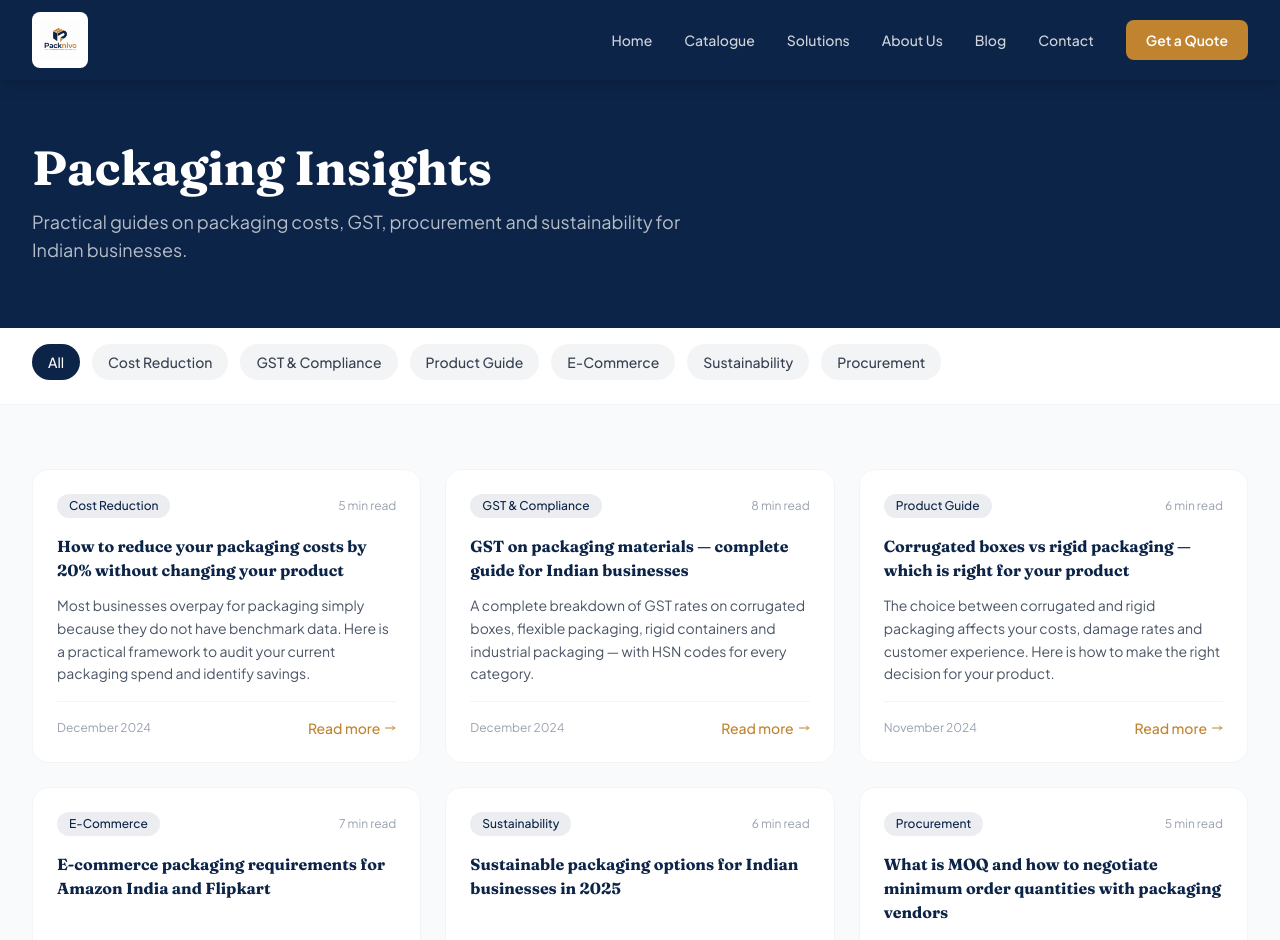
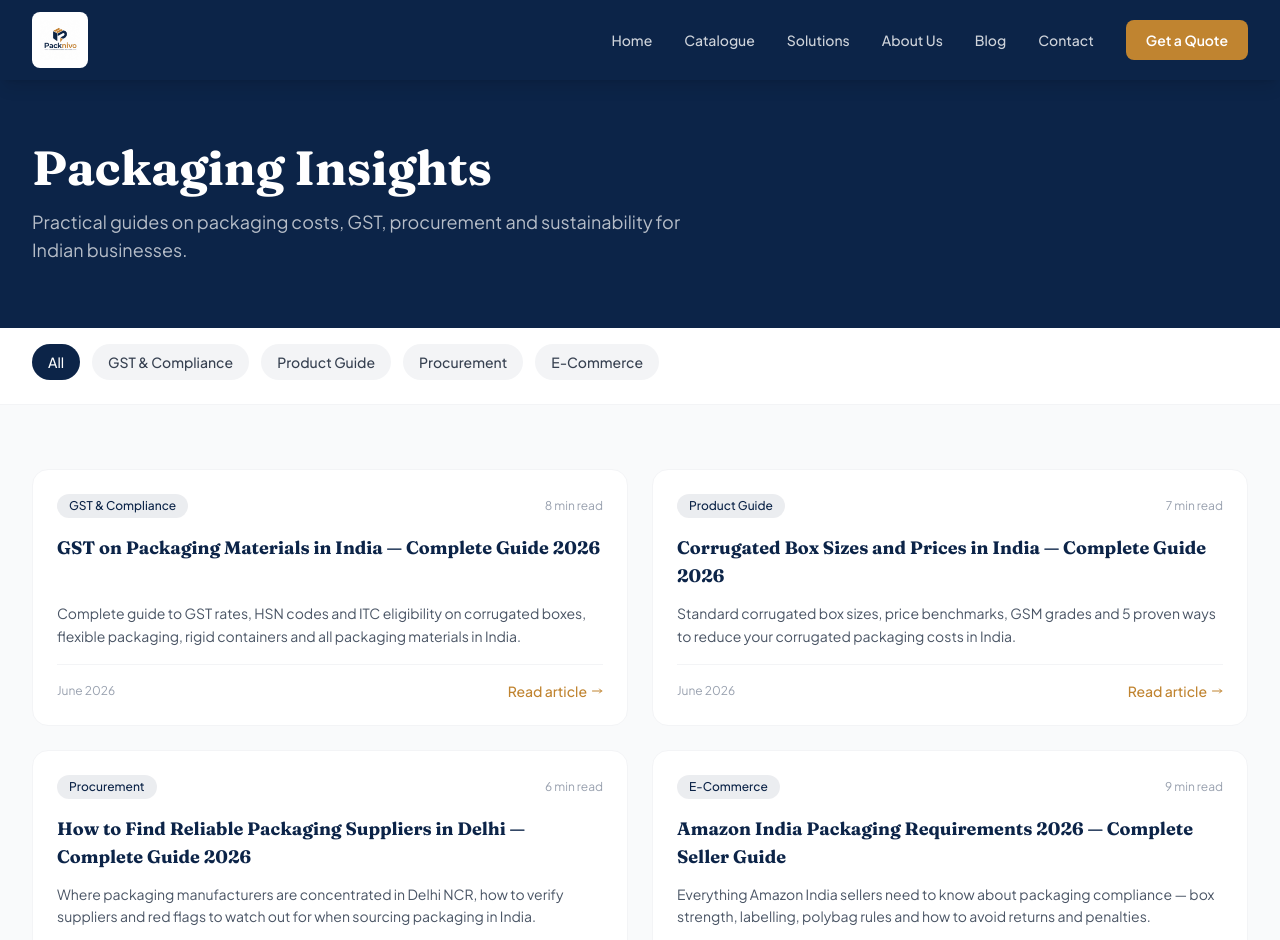
Before and after one commit to Packnivo/packnivo-website, a Next.js app: page /blog in a window 1280 px wide. Shown: the top 940 px of the page. Built offline with nearby package versions, Linux system fonts and the light colour scheme.

Commit message:
Update blog page with real articles

```diff
--- a/app/blog/page.tsx
+++ b/app/blog/page.tsx
@@ -2,55 +2,44 @@ import Link from "next/link";
 
 const posts = [
   {
-    title: "How to reduce your packaging costs by 20% without changing your product",
-    category: "Cost Reduction",
-    date: "December 2024",
-    read: "5 min read",
-    excerpt: "Most businesses overpay for packaging simply because they do not have benchmark data. Here is a practical framework to audit your current packaging spend and identify savings.",
+    title: "GST on Packaging Materials in India — Complete Guide 2026",
+    category: "GST & Compliance",
+    date: "June 2026",
+    read: "8 min read",
+    excerpt: "Complete guide to GST rates, HSN codes and ITC eligibility on corrugated boxes, flexible packaging, rigid containers and all packaging materials in India.",
+    href: "/blog/gst-on-packaging-materials-india",
   },
   {
-    title: "GST on packaging materials — complete guide for Indian businesses",
-    category: "GST & Compliance",
-    date: "December 2024",
-    read: "8 min read",
-    excerpt: "A complete breakdown of GST rates on corrugated boxes, flexible packaging, rigid containers and industrial packaging — with HSN codes for every category.",
+    title: "Corrugated Box Sizes and Prices in India — Complete Guide 2026",
+    category: "Product Guide",
+    date: "June 2026",
+    read: "7 min read",
+    excerpt: "Standard corrugated box sizes, price benchmarks, GSM grades and 5 proven ways to reduce your corrugated packaging costs in India.",
+    href: "/blog/corrugated-box-sizes-prices-india",
   },
   {
-    title: "Corrugated boxes vs rigid packaging — which is right for your product",
-    category: "Product Guide",
-    date: "November 2024",
+    title: "How to Find Reliable Packaging Suppliers in Delhi — Complete Guide 2026",
+    category: "Procurement",
+    date: "June 2026",
     read: "6 min read",
-    excerpt: "The choice between corrugated and rigid packaging affects your costs, damage rates and customer experience. Here is how to make the right decision for your product.",
+    excerpt: "Where packaging manufacturers are concentrated in Delhi NCR, how to verify suppliers and red flags to watch out for when sourcing packaging in India.",
+    href: "/blog/packaging-suppliers-delhi",
   },
   {
-    title: "E-commerce packaging requirements for Amazon India and Flipkart",
+    title: "Amazon India Packaging Requirements 2026 — Complete Seller Guide",
     category: "E-Commerce",
-    date: "November 2024",
-    read: "7 min read",
-    excerpt: "Both Amazon India and Flipkart have specific packaging requirements. Non-compliance leads to returns, penalties and poor seller ratings. Here is what you need to know.",
-  },
-  {
-    title: "Sustainable packaging options for Indian businesses in 2025",
-    category: "Sustainability",
-    date: "October 2024",
-    read: "6 min read",
-    excerpt: "Eco-friendly packaging is no longer just a trend — it is becoming a business requirement. Here are the most practical sustainable options available in India today.",
-  },
-  {
-    title: "What is MOQ and how to negotiate minimum order quantities with packaging vendors",
-    category: "Procurement",
-    date: "October 2024",
-    read: "5 min read",
-    excerpt: "Minimum order quantities can make or break your packaging procurement strategy. Here is how to understand MOQ, negotiate it down and manage inventory effectively.",
+    date: "June 2026",
+    read: "9 min read",
+    excerpt: "Everything Amazon India sellers need to know about packaging compliance — box strength, labelling, polybag rules and how to avoid returns and penalties.",
+    href: "/blog/amazon-india-packaging-requirements",
   },
 ];
 
-const categories = ["All", "Cost Reduction", "GST & Compliance", "Product Guide", "E-Commerce", "Sustainability", "Procurement"];
+const categories = ["All", "GST & Compliance", "Product Guide", "Procurement", "E-Commerce"];
 
 export default function Blog() {
   return (
     <>
-      {/* Header */}
       <section style={{ backgroundColor: "#0C2448" }} className="py-16">
         <div className="max-w-7xl mx-auto px-4 sm:px-6 lg:px-8">
           <div className="max-w-2xl">
@@ -64,7 +53,6 @@ export default function Blog() {
         </div>
       </section>
 
-      {/* Categories */}
       <section className="bg-white border-b border-gray-100 py-4 sticky top-20 z-40">
         <div className="max-w-7xl mx-auto px-4 sm:px-6 lg:px-8">
           <div className="flex gap-3 overflow-x-auto pb-2">
@@ -81,42 +69,36 @@ export default function Blog() {
         </div>
       </section>
 
-      {/* Posts */}
       <section className="py-16 bg-gray-50">
         <div className="max-w-7xl mx-auto px-4 sm:px-6 lg:px-8">
-          <div className="grid grid-cols-1 md:grid-cols-2 lg:grid-cols-3 gap-6">
+          <div className="grid grid-cols-1 md:grid-cols-2 gap-6">
             {posts.map((post, index) => (
-              <div key={index} className="bg-white rounded-2xl p-6 border border-gray-100 hover:shadow-lg transition-shadow duration-300 flex flex-col">
+              <Link key={index} href={post.href} className="bg-white rounded-2xl p-6 border border-gray-100 hover:shadow-lg transition-shadow duration-300 flex flex-col group">
                 <div className="flex items-center justify-between mb-4">
                   <span className="text-xs font-medium px-3 py-1 rounded-full" style={{ backgroundColor: "rgba(12,36,72,0.08)", color: "#0C2448" }}>
                     {post.category}
                   </span>
                   <span className="text-xs text-gray-400">{post.read}</span>
                 </div>
-                <h3 className="text-base font-bold mb-3 flex-1" style={{ color: "#0C2448", fontFamily: "Fraunces, serif" }}>
+                <h2 className="text-lg font-bold mb-3 flex-1 group-hover:opacity-80 transition-opacity" style={{ color: "#0C2448", fontFamily: "Fraunces, serif" }}>
                   {post.title}
-                </h3>
+                </h2>
                 <p className="text-gray-600 text-sm leading-relaxed mb-4">{post.excerpt}</p>
                 <div className="flex items-center justify-between mt-auto pt-4 border-t border-gray-100">
                   <span className="text-xs text-gray-400">{post.date}</span>
-                  <Link
-                    href="/contact"
-                    className="text-sm font-medium flex items-center gap-1 transition-colors"
-                    style={{ color: "#C08430" }}
-                  >
-                    Read more
+                  <span className="text-sm font-medium flex items-center gap-1" style={{ color: "#C08430" }}>
+                    Read article
                     <svg className="w-3 h-3" fill="none" stroke="currentColor" viewBox="0 0 24 24">
                       <path strokeLinecap="round" strokeLinejoin="round" strokeWidth={2} d="M17 8l4 4m0 0l-4 4m4-4H3" />
                     </svg>
-                  </Link>
+                  </span>
                 </div>
-              </div>
+              </Link>
             ))}
           </div>
         </div>
       </section>
 
-      {/* CTA */}
       <section className="py-16 bg-white">
         <div className="max-w-3xl mx-auto px-4 text-center">
           <h2 className="text-2xl md:text-3xl font-bold mb-4" style={{ color: "#0C2448", fontFamily: "Fraunces, serif" }}>
@@ -125,11 +107,7 @@ export default function Blog() {
           <p className="text-gray-600 mb-8">
             Our PackAdvise team does free packaging audits for new clients. Send us your current invoices and we will analyse your spend.
           </p>
-          <Link
-            href="/contact"
-            className="inline-flex items-center gap-2 px-8 py-4 rounded-xl font-semibold text-white transition-all hover:opacity-90"
-            style={{ backgroundColor: "#0C2448" }}
-          >
+          <Link href="/contact" className="inline-flex items-center gap-2 px-8 py-4 rounded-xl font-semibold text-white transition-all hover:opacity-90" style={{ backgroundColor: "#0C2448" }}>
             Request Free Audit
           </Link>
         </div>
```
